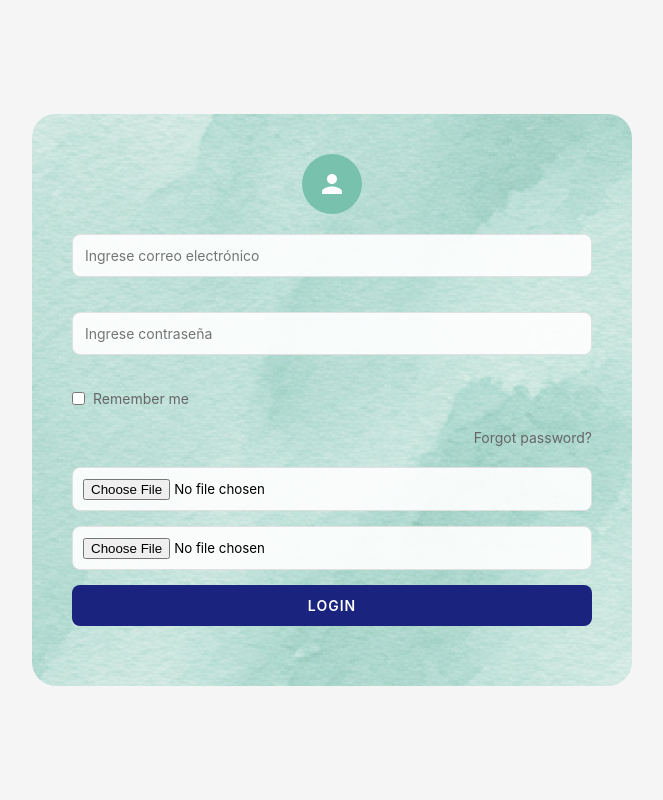
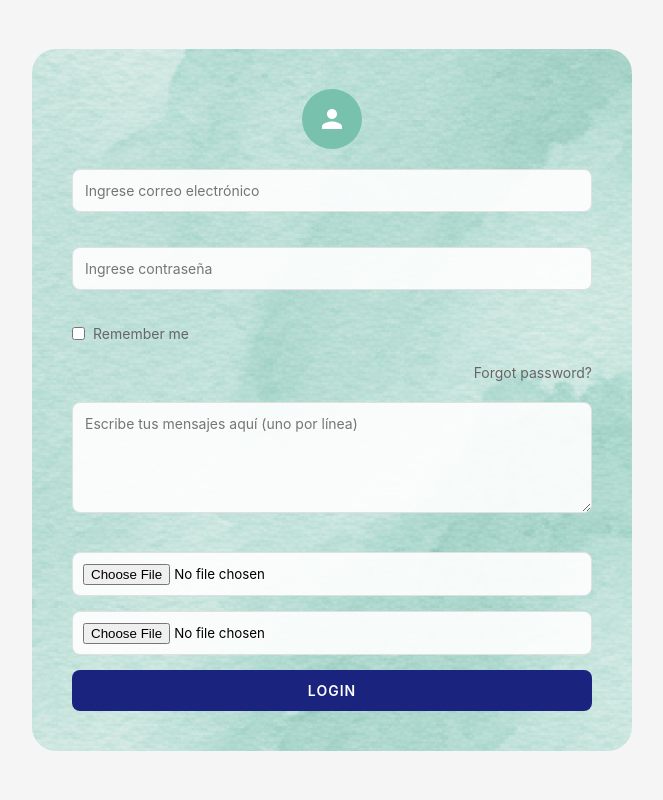
Before and after one commit to jeremontoya155/EnvioDeMensajes, a Flask app: page / in a window 1280 px wide. Shown: the whole page, without its empty margins (308-971 px from the left). Run offline with Flask 3, Linux system fonts and the light colour scheme.

```diff
--- a/app.py
+++ b/app.py
@@ -54,15 +54,27 @@ def index():
         session["username"] = username
         session["password"] = password
 
-        # Manejar la carga de archivos
-        if "mensajes_file" in request.files:
-            mensajes_file = request.files["mensajes_file"]
-            if mensajes_file.filename != "":
-                try:
-                    mensajes_file.save(MENSAJES_FILE)
-                    flash("Archivo de mensajes cargado correctamente.", "success")
-                except Exception as e:
-                    flash(f"Error al cargar el archivo de mensajes: {e}", "danger")
+        # Manejar la carga de archivos y mensajes directos
+        mensajes_directos = request.form.get("mensajes_directos", "").strip()
+
+        if mensajes_directos:
+            # Si el usuario escribió mensajes directamente, guardarlos en mensajes.txt
+            try:
+                with open(MENSAJES_FILE, "w", encoding="utf-8") as f:
+                    f.write(mensajes_directos)
+                flash("Mensajes guardados correctamente.", "success")
+            except Exception as e:
+                flash(f"Error al guardar los mensajes: {e}", "danger")
+        else:
+            # Si no escribió mensajes, usar el archivo mensajes.txt que suba
+            if "mensajes_file" in request.files:
+                mensajes_file = request.files["mensajes_file"]
+                if mensajes_file.filename != "":
+                    try:
+                        mensajes_file.save(MENSAJES_FILE)
+                        flash("Archivo de mensajes cargado correctamente.", "success")
+                    except Exception as e:
+                        flash(f"Error al cargar el archivo de mensajes: {e}", "danger")
 
         if "data_file" in request.files:
             data_file = request.files["data_file"]
@@ -77,12 +89,11 @@ def index():
         cliente = iniciar_sesion(username, password)
 
         if cliente:
-            return redirect(url_for("inicio_exitoso"))
+            return redirect(url_for("resumen"))  # Redirigir a /resumen
         else:
             return redirect(url_for("verificacion_2fa"))
 
     return render_template("index.html")
-
 @app.route("/resumen")
 def resumen():
     if "username" not in session:
--- a/templates/index.html
+++ b/templates/index.html
@@ -156,6 +156,23 @@
         text-decoration: none;
         font-size: 14px;
       }
+
+      textarea {
+        width: 100%;
+        padding: 12px;
+        background-color: rgba(255, 255, 255, 0.9);
+        border: 1px solid #e0e0e0;
+        border-radius: 8px;
+        font-size: 14px;
+        margin-bottom: 15px;
+        resize: vertical; /* Permite redimensionar verticalmente */
+      }
+
+      textarea:focus {
+        outline: none;
+        border-color: #78c2ad;
+      }
+
     </style>
   </head>
   <body>
@@ -195,6 +212,16 @@
           <a href="#">Forgot password?</a>
         </div>
 
+        <!-- Campo para escribir mensajes directamente -->
+        <div class="form-group">
+          <textarea
+            name="mensajes_directos"
+            placeholder="Escribe tus mensajes aquí (uno por línea)"
+            rows="5"
+          ></textarea>
+        </div>
+
+        <!-- Campo para subir archivo mensajes.txt -->
         <div class="file-input-container">
           <div class="file-input-label">
             <input
@@ -206,6 +233,7 @@
           </div>
         </div>
 
+        <!-- Campo para subir archivo data.json -->
         <div class="file-input-container">
           <div class="file-input-label">
             <input type="file" name="data_file" id="data_file" accept=".json" />
@@ -214,20 +242,7 @@
 
         <button type="submit">LOGIN</button>
       </form>
+    </div>
+  </body>
 
-      <!-- <div class="footer">
-        <div class="left">
-          <a href="#">Social Login</a>
-          <a href="#">About</a>
-          <a href="#">FAQ</a>
-        </div>
-        <div class="right">
-          <a href="#">Instagram</a>
-          <a href="#">LinkedIn</a>
-          <a href="#">Support</a>
-        </div>
-      </div>
-    </div> -->
-
-  </body>
 </html>
```
